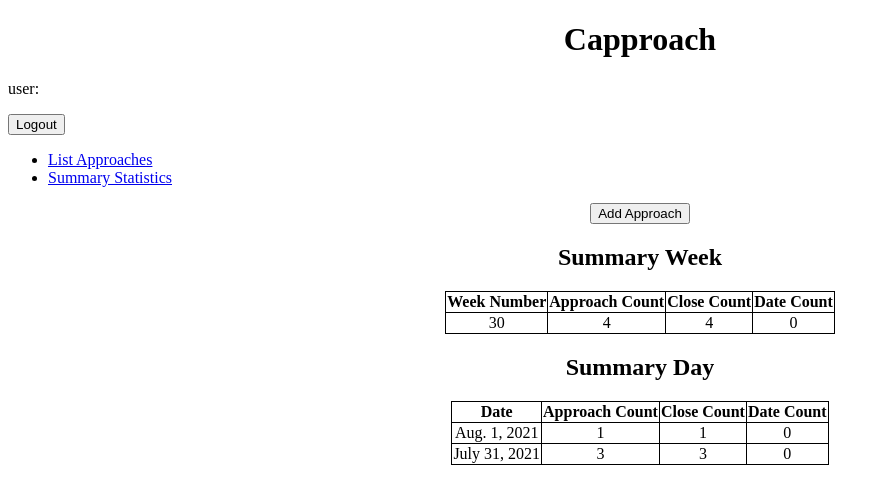
After one commit to jerwinwieser/capproach, a Django app: page /statistics/ in a window 1280 px wide. The commit adds this page. Shown: the top 504 px of the page, without its empty margins (0-890 px from the left). Run offline with Django 3.2, Linux system fonts and the light colour scheme; a user stored in the database is signed in; data comes from the database, SQL or seed files in the repository; both versions use the stored data as it was after the commit.

Commit message:
update webapp

```diff
--- a/capproach/core/models.py
+++ b/capproach/core/models.py
@@ -7,7 +7,8 @@ class Contact(models.Model):
 	INTERACTION_CHOICES = [(i,i) for i in range(1, 11)]
 	LOOKS_CHOICES = [(i,i) for i in range(1, 11)]
 	BOOLEAN_CHOICES = [(1, 'yes'),(0, 'no')]
-	date_approach = models.DateTimeField(default=timezone.now)
+	date_approach = models.DateField(default=timezone.now)
+	time_approach = models.TimeField(default=timezone.now)
 	name = models.CharField(max_length=30, blank=False)
 	age = models.IntegerField(blank=True, null=True, choices=AGE_CHOICES, default=22)
 	nationality = models.CharField(max_length=30, blank=True, null=True)
--- a/capproach/core/templates/core/base.html
+++ b/capproach/core/templates/core/base.html
@@ -3,13 +3,25 @@
 <head>
 	<meta charset="utf-8">
 	<title></title>
+
+	<style>
+	table, th, td {
+	  border: 1px solid black;
+	  border-collapse: collapse;
+	  text-align: center;
+	  vertical-align: middle;
+	}
+	</style>
+
 </head>
 <body>
 
-<h1>Capproach</h1>
+<center>
+	<h1>Capproach</h1>
+</center>
 
 {% if user.is_authenticated %}
-<p>user: {{ user.username }}</p>
+<p>user: {{ user.email }}</p>
 <button onclick="location.href='{% url 'account_logout' %}'">Logout</button>
 {% else %}
 <p>user: no user authenticated</p>
@@ -17,10 +29,13 @@
 {% endif %}
 
 <ul>
-	<li><a href="{% url 'admin:index' %}">Admin</a></li>
-	<li><a href="{% url 'contact_list' %}">List Contacts</a></li>
-	<li><a href="{% url 'contact_create' %}">Create Contact</a></li>
+	<li><a href="{% url 'contact_list' %}">List Approaches</a></li>
+	<li><a href="{% url 'statistics_list' %}">Summary Statistics</a></li>
 </ul>
+
+<center>
+	<button onclick="location.href='{% url 'contact_create' %}'">Add Approach</button>
+</center>
 
 {% block content %}{% endblock %}
 
--- a/capproach/core/templates/core/contact_list.html
+++ b/capproach/core/templates/core/contact_list.html
@@ -3,6 +3,8 @@
 {% block content %}
 
 <center>
+
+	<h2>Approaches</h2>
 
 <table>
 
@@ -12,6 +14,7 @@
 <th>Age</th>
 <th>Nationatlity</th>
 <th>Number Close</th>
+<th>Date</th>
 <th>Update</th>
 <th>Delete</th>
 </tr>
@@ -24,6 +27,7 @@
 <td>{{ contact.age }}</td>
 <td>{{ contact.nationality }}</td>
 <td>{{ contact.close }}</td>
+<td>{{ contact.date }}</td>
 <td><a href="{% url 'contact_update' contact.pk %}">Update</a></td>
 <td><a href="{% url 'contact_delete' contact.pk %}">Delete</a></td>
 </tr>
--- /dev/null
+++ b/capproach/core/templates/core/statistics_list.html
@@ -0,0 +1,57 @@
+{% extends 'core/base.html' %}
+
+{% block content %}
+
+<center>
+
+<h2>Summary Week</h2>
+
+<table>
+
+<tr>
+	<th>Week Number</th>
+	<th>Approach Count</th>
+	<th>Close Count</th>
+	<th>Date Count</th>
+</tr>
+
+{% for item in summary_week %}
+
+<tr>
+	<td>{{ item.week_number }}</td>
+	<td>{{ item.approach_count|add:"0" }}</td>
+	<td>{{ item.close_count|add:"0" }}</td>
+	<td>{{ item.date_count|add:"0" }}</td>
+</tr>
+
+{% endfor %}
+
+</table>
+
+<h2>Summary Day</h2>
+
+<table>
+
+<tr>
+	<th>Date</th>
+	<th>Approach Count</th>
+	<th>Close Count</th>
+	<th>Date Count</th>
+</tr>
+
+{% for item in summary_day %}
+
+<tr>
+	<td>{{ item.date_approach }}</td>
+	<td>{{ item.approach_count|add:"0" }}</td>
+	<td>{{ item.close_count|add:"0" }}</td>
+	<td>{{ item.date_count|add:"0" }}</td>
+</tr>
+
+{% endfor %}
+
+</table>
+
+</center>
+
+{% endblock %}
--- a/capproach/core/urls.py
+++ b/capproach/core/urls.py
@@ -3,6 +3,7 @@ from core import views
 
 urlpatterns = [
     path('', views.ContactListView.as_view(), name='contact_list'),
+    path('statistics/', views.StatisticsListView.as_view(), name='statistics_list'),
     path('create/', views.ContactCreateView.as_view(), name='contact_create'),
     path('delete/<int:pk>/', views.ContactDeleteView.as_view(), name='contact_delete'),
     path('update/<int:pk>/', views.ContactUpdateView.as_view(), name='contact_update'),
--- a/capproach/core/views.py
+++ b/capproach/core/views.py
@@ -1,9 +1,46 @@
 from django.shortcuts import render
+from django.views.generic import TemplateView
 from django.views.generic.list import ListView
 from django.views.generic.edit import CreateView, DeleteView, UpdateView, FormView
+from django.views.generic.detail import DetailView
+from django.db.models import Avg, Count, Min, Sum
+from django.db.models.functions import ExtractWeek, ExtractYear, ExtractMonth
+from django.urls import reverse, reverse_lazy
 from core.models import Contact
-from django.urls import reverse, reverse_lazy
+from datetime import datetime
 
+
+class StatisticsListView(ListView):
+	'''
+	Statistics:
+	- n approaches
+	- n closes
+	- n dates
+	- n lays
+	'''
+
+	model = Contact
+	template_name = 'core/statistics_list.html'
+
+	def get_context_data(self, **kwargs):
+		context = super().get_context_data(**kwargs)
+
+		context['summary_week'] = Contact.objects \
+    	.annotate(week_number=ExtractWeek('date_approach')) \
+		.values('week_number') \
+		.annotate(approach_count=Count('close')) \
+		.annotate(close_count=Sum('close')) \
+		.annotate(date_count=Sum('date')) \
+		.order_by('-week_number')
+
+		context['summary_day'] = Contact.objects \
+		.values('date_approach') \
+		.annotate(approach_count=Count('close')) \
+		.annotate(close_count=Sum('close')) \
+		.annotate(date_count=Sum('date')) \
+		.order_by('-date_approach')
+
+		return context
 
 class ContactListView(ListView):
 	model = Contact
```
Also changed, not shown: capproach/core/migrations/0009_alter_contact_date_approach.py (added), capproach/core/migrations/0010_contact_time_approach.py (added), capproach/db.sqlite3.
